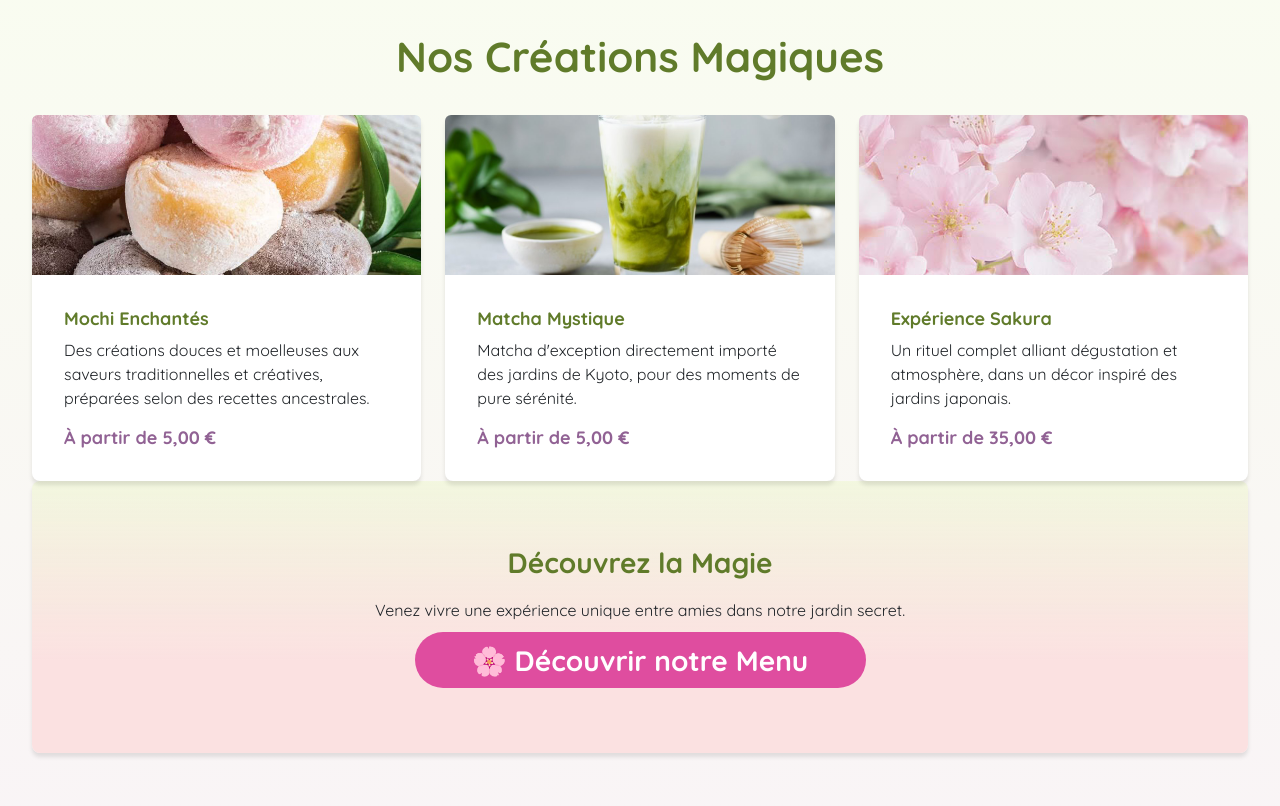
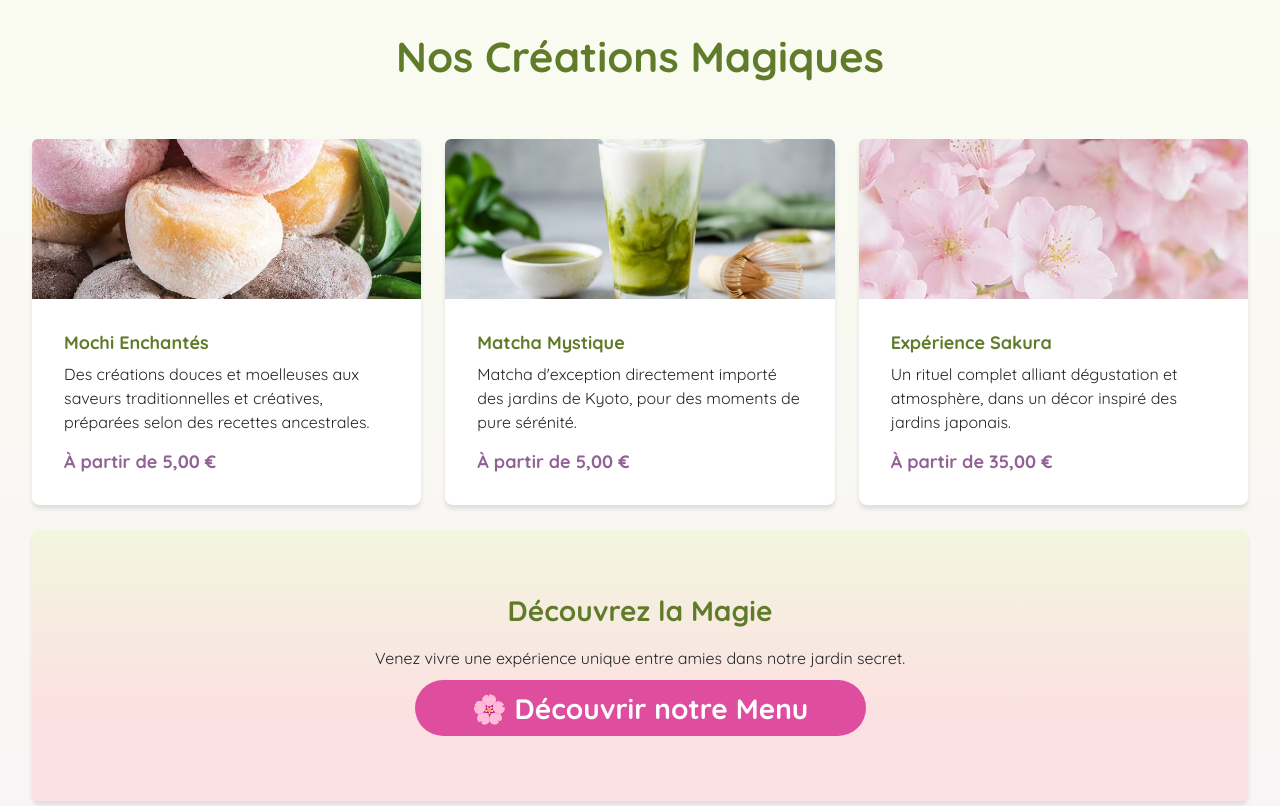
Before and after one commit to MVergnais/kitsune, a plain HTML site: page index.html in a window 1280 px wide. Shown: the part 772-1578 px from the top of the page. Drawn offline with nearby package versions, Linux system fonts and the light colour scheme.

Commit message:
ajout marges

```diff
--- a/index.html
+++ b/index.html
@@ -93,7 +93,7 @@
     <main class="Noscreationsmagiques">
       <h2>Nos Créations Magiques</h2>
       <div class="row">
-        <div class="col-12 col-md-4">
+        <div class="col-12 col-md-4 mt-4">
           <div class="creations-grid h-100">
             <!--Mochi -->
             <div class="imageheader">
@@ -113,7 +113,7 @@
             </div>
           </div>
         </div>
-        <div class="col-12 col-md-4">
+        <div class="col-12 col-md-4 mt-4">
           <div class="creations-grid h-100">
             <!--mettre 100 % de la hauteur sur toutes les 3 grid pour avoir la même hauteur-->
             <!--Macha -->
@@ -134,7 +134,7 @@
             </div>
           </div>
         </div>
-        <div class="col-12 col-md-4">
+        <div class="col-12 col-md-4 mt-4">
           <div class="creations-grid h-100">
             <!--Sakura -->
             <div class="imageheader">
@@ -156,7 +156,7 @@
         </div>
       </div>
       <!--Nos création magique -->
-      <div class="decouvrezlamagie">
+      <div class="decouvrezlamagie mt-4">
         <h3>Découvrez la Magie</h3>
         <p>
           Venez vivre une expérience unique entre amies dans notre jardin
```
